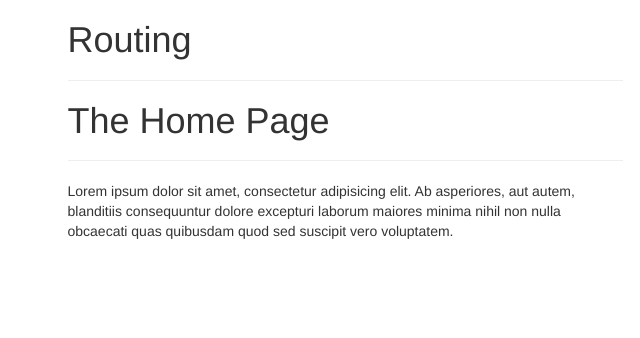
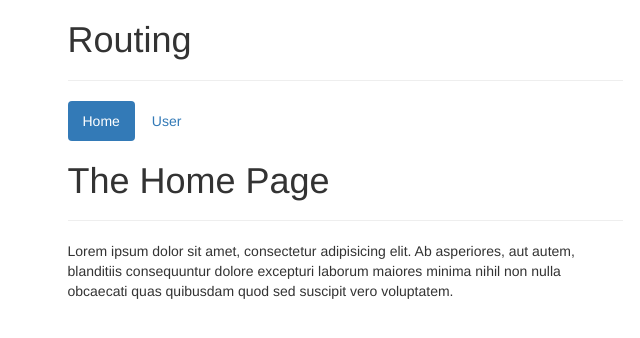
Before and after one commit to azkura/vue-routing-app, a Vue app: page / in a window 1280 px wide. Shown: the top 338 px of the page, without its empty margins (295-935 px from the left). Built offline with nearby package versions, Linux system fonts and the light colour scheme.

Commit message:
header with bootstrap and router-link

```diff
--- a/src/App.vue
+++ b/src/App.vue
@@ -4,6 +4,7 @@
       <div class="col-xs-12 col-sm-8 col-sm-offset-2 col-md-6 col-md-offset-3">
         <h1>Routing</h1>
         <hr>
+        <app-header></app-header>
         <router-view></router-view>
       </div>
     </div>
@@ -11,8 +12,13 @@
 </template>
 
 <script>
+
+import Header from './components/Header'
+
 export default {
-
+  components: {
+    appHeader: Header
+  }
 }
 </script>
 
--- /dev/null
+++ b/src/components/Header.vue
@@ -0,0 +1,16 @@
+<template>
+    <ul class="nav nav-pills">
+        <router-link to="/" tag="li" active-class="active" exact><a>Home</a></router-link>
+        <router-link to="/user" tag="li" active-class="active"><a>User</a></router-link>
+    </ul>
+</template>
+
+<script>
+export default {
+
+}
+</script>
+
+<style>
+
+</style>
```
